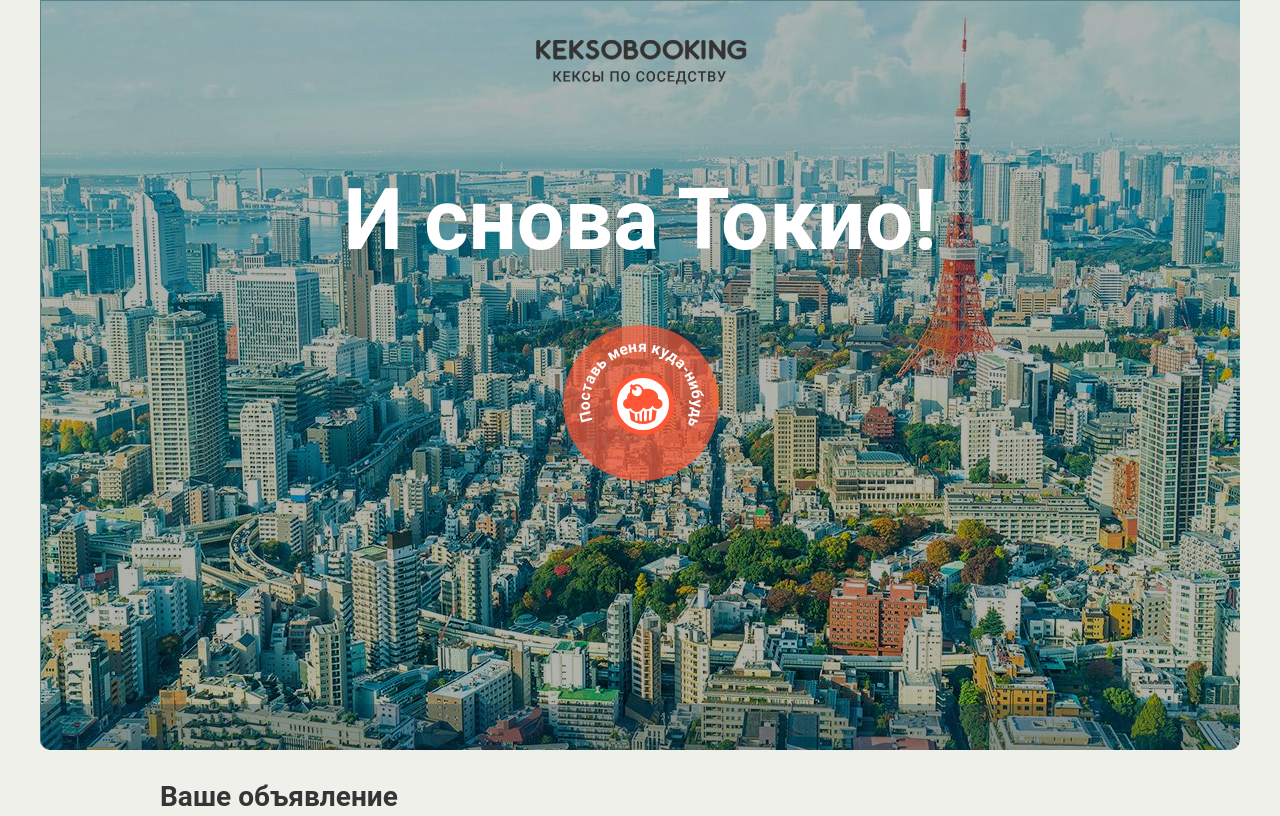
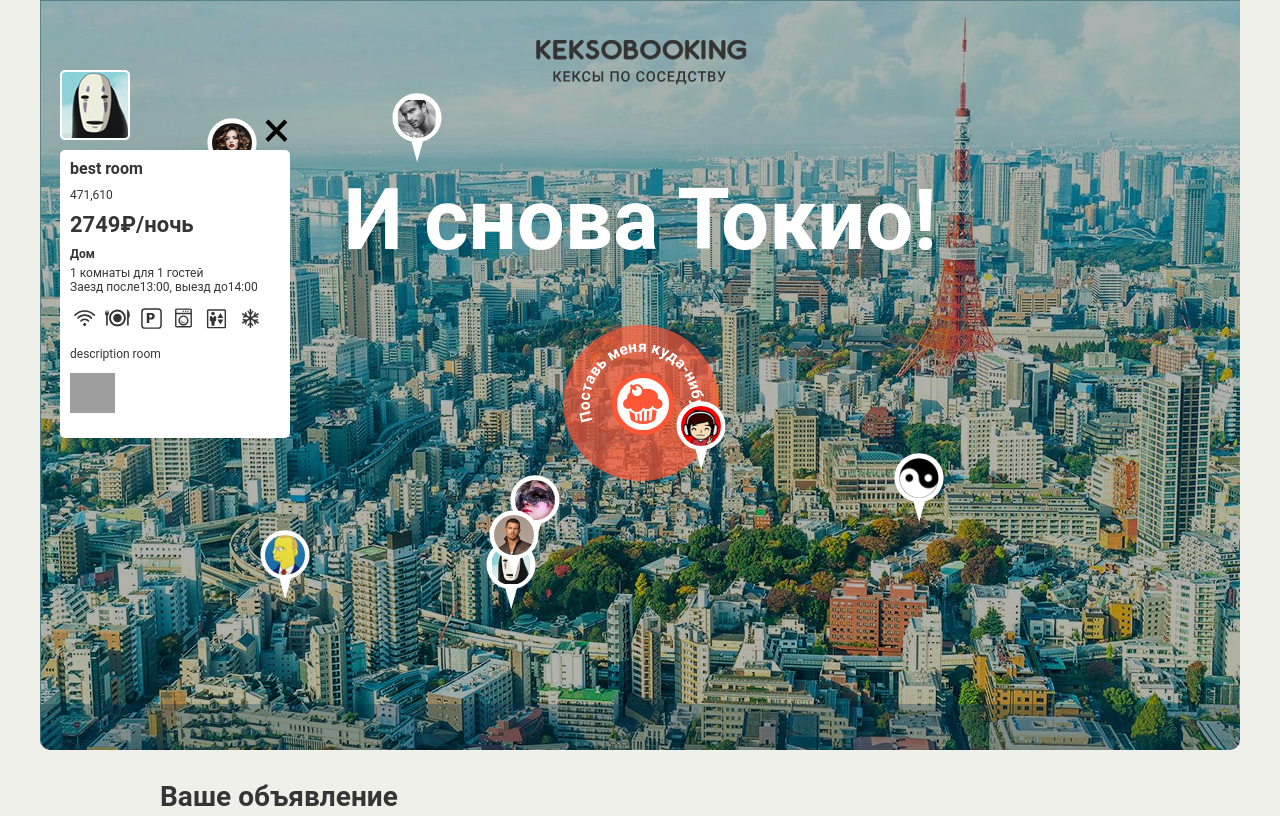
Before and after one commit to IvanTimofeev87/985277-keksobooking-19, a website: page index.html in a window 1280 px wide. Shown: the top 816 px of the page. Drawn offline with Linux system fonts and the light colour scheme; grey boxes are pictures that could not be loaded; files whose address does not match are found by name.

Commit message:
сделал задание Личный проект: больше деталей (часть 1)

```diff
--- a/index.html
+++ b/index.html
@@ -1,5 +1,6 @@
 <!DOCTYPE html>
 <html lang="ru">
+
 <head>
     <meta charset="utf-8">
     <link rel="stylesheet" href="css/normalize.css">
@@ -7,6 +8,7 @@
     <link rel="shortcut icon" href="favicon.ico" type="image/x-icon">
     <title>Кексобукинг</title>
 </head>
+
 <body>
 
     <main>
@@ -95,7 +97,8 @@
                             <input type="file" id="avatar" name="avatar" class="ad-form-header__input visually-hidden">
                             <label class="ad-form-header__drop-zone" for="avatar">Загрузить<br>фото...</label>
                         </div>
-            <p class="ad-form-header__info">Заполните все обязательные поля, назначьте цену, загрузите фотографии. Придумайте интересное описание. Оно сделает объявление более живым и привлекательным. Получившееся объявление должно давать гостям полное представление о вашем жилье.</p>
+                        <p class="ad-form-header__info">Заполните все обязательные поля, назначьте цену, загрузите фотографии. Придумайте интересное описание. Оно сделает объявление более живым и привлекательным. Получившееся объявление должно давать гостям полное представление о вашем
+                            жилье.</p>
                     </div>
                 </fieldset>
                 <fieldset class="ad-form__element ad-form__element--wide">
@@ -180,8 +183,7 @@
                     </div>
                 </fieldset>
                 <fieldset class="ad-form__element ad-form__element--submit">
-          <button class="ad-form__submit" type="submit">Опубликовать</button>
-          или <button class="ad-form__reset" type="reset">очистить</button>
+                    <button class="ad-form__submit" type="submit">Опубликовать</button> или <button class="ad-form__reset" type="reset">очистить</button>
                 </fieldset>
             </form>
         </section>
@@ -247,6 +249,7 @@
       <button class="error__button">Попробовать снова</button>
     </div>
   </template>
+    <script src="js/main.js"></script>
+</body>
 
-</body>
 </html>
--- a/js/main.js
+++ b/js/main.js
@@ -0,0 +1,148 @@
+//Перечисление
+var HotelPrice = {
+  MIN: 1000,
+  MAX: 4000,
+};
+var RoomsCount = {
+  MIN: 1,
+  MAX: 4,
+};
+var GuestsCount = {
+  MIN: 1,
+  MAX: 4,
+};
+
+var Coordinate = {
+  MIN_X: 100,
+  MAX_X: 900,
+  MIN_Y: 130,
+  MAX_Y: 630,
+  OFFSET_X: 25,
+  OFFSET_Y: 70,
+}
+
+//Константы
+var MAP = document.querySelector('.map__pins');
+MAP.classList.remove('map--faded');
+var MAP_PIN_TEMPLATE = document.querySelector('#pin')
+  .content
+  .querySelector('.map__pin');
+var POPUP_TEMPLATE = document.querySelector('#card')
+  .content
+  .querySelector('.popup');
+var AD_FILTER = document.querySelector('map__filters-container');
+var HOTELS_TYPES_DICTIONARY = { flat: 'Квартира', bungalo: 'Бунгало', house: 'Дом', palace: 'Дворец' };
+var TYPES_HOTEL = ['palace', 'flat', 'house', 'bungalo'];
+var TIME_CHECKIN = ['12:00', '13:00', '14:00'];
+var TIME_CHECKOUT = ['12:00', '13:00', '14:00'];
+var TYPES_FEATURES = ["wifi", "dishwasher", "parking", "washer", "elevator", "conditioner"];
+var ADDRESS_IMAGES = ["http://o0.github.io/assets/images/tokyo/hotel1.jpg", "http://o0.github.io/assets/images/tokyo/hotel2.jpg", "http://o0.github.io/assets/images/tokyo/hotel3.jpg"];
+var ADS_COUNT = 8;
+var SAME_HOTELS = mockAds();
+
+
+//Функции
+function getRandomNumb(min, max) {
+  return Math.floor(Math.random() * (max - min) + min);
+};
+
+function getRandomItem(array) {
+  return array[getRandomNumb(0, array.length)];
+};
+
+function getSameHotel(idx) {
+  var pinCoordinateX = getRandomNumb(Coordinate.MIN_X, Coordinate.MAX_X);
+  var pinCoordinateY = getRandomNumb(Coordinate.MIN_Y, Coordinate.MAX_Y);
+
+  return {
+    author: {
+      avatar: "img/avatars/user0" + idx + ".png",
+    },
+
+    offer: {
+      title: "best room",
+      address: pinCoordinateX + "," + pinCoordinateY,
+      price: getRandomNumb(HotelPrice.MIN, HotelPrice.MAX),
+      type: getRandomItem(TYPES_HOTEL),
+      rooms: getRandomNumb(RoomsCount.MIN, RoomsCount.MAX),
+      guests: getRandomNumb(GuestsCount.MIN, GuestsCount.MAX),
+      checkin: getRandomItem(TIME_CHECKIN),
+      checkout: getRandomItem(TIME_CHECKOUT),
+      features: getRandomItem(TYPES_FEATURES),
+      description: "description room",
+      photos: getRandomItem(ADDRESS_IMAGES),
+    },
+
+    location: {
+      x: pinCoordinateX,
+      y: pinCoordinateY,
+    }
+  }
+};
+
+function mockAds() {
+  var array = [];
+  for (var i = 1; i <= ADS_COUNT; i++) {
+    array.push(getSameHotel(i));
+  }
+  return array;
+};
+
+function createPins() {
+
+  var fragment = document.createDocumentFragment();
+
+  SAME_HOTELS.forEach(function (item) {
+    var hotelElement = MAP_PIN_TEMPLATE.cloneNode(true);
+    var avatarImage = hotelElement.getElementsByTagName("img");
+    hotelElement.style.left = (item.location.x - Coordinate.OFFSET_X) + 'px';
+    hotelElement.style.top = (item.location.y - Coordinate.OFFSET_Y) + 'px';
+    avatarImage[0].src = item.author.avatar;
+    avatarImage[0].alt = item.offer.title;
+    fragment.appendChild(hotelElement);
+  });
+
+  MAP.appendChild(fragment);
+};
+
+function selectionOfHotelTypes(type) {
+  return HOTELS_TYPES_DICTIONARY[type];
+}
+
+function setElementContents(element, object) {
+  var arrayOfObjectProperties = Object.entries(object);
+
+  arrayOfObjectProperties.forEach(function ([key, value]) {
+    element.querySelector('.popup__' + key).textContent = value;
+  });
+
+};
+
+
+
+function createPopup(ad) {
+  var popupElement = POPUP_TEMPLATE.cloneNode(true);
+  var adsType = ad.offer.type;
+  var popupElementImages = popupElement.getElementsByTagName("img");
+
+  var popupDescription = {
+    title: ad.offer.title,
+    'text--address': ad.offer.address,
+    'text--price': ad.offer.price + '₽/ночь',
+    type: selectionOfHotelTypes(adsType),
+    'text--capacity': ad.offer.rooms + ' комнаты для ' + ad.offer.guests + ' гостей',
+    'text--time': 'Заезд после' + ad.offer.checkin + ', выезд до' + ad.offer.checkout,
+    description: ad.offer.description,
+  };
+
+  setElementContents(popupElement, popupDescription);
+
+  popupElementImages[0].src = ad.author.avatar;
+  popupElementImages[1].src = ad.offer.photos;
+  MAP.insertBefore(popupElement, AD_FILTER);
+};
+
+
+// Запуск функций
+createPins();
+createPopup(SAME_HOTELS[0]);
```
Lines whose indentation alone changed are shown as unchanged.
